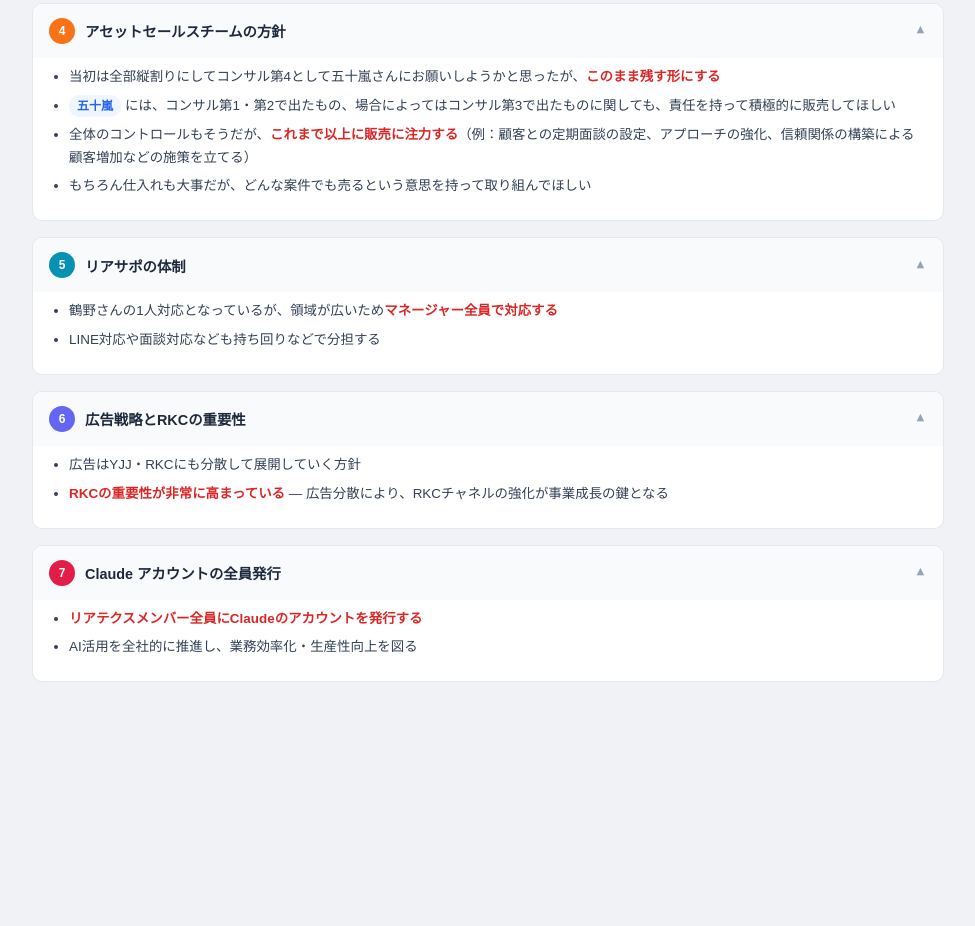
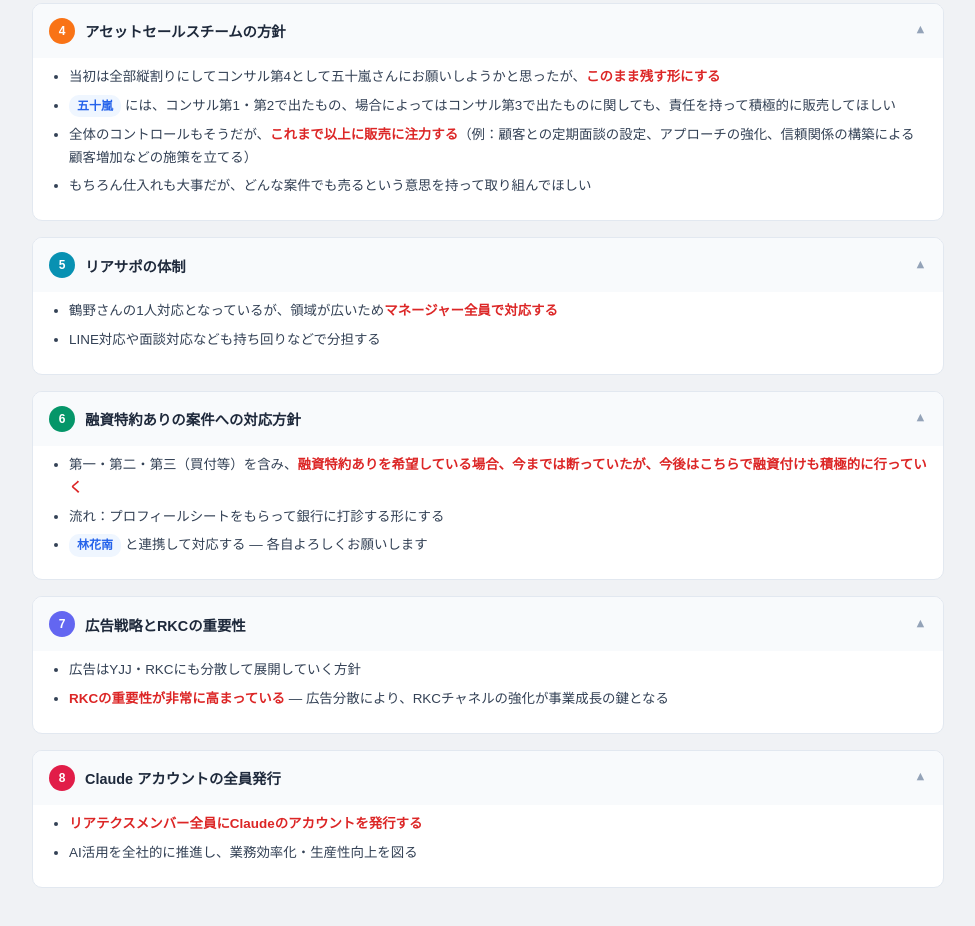
Before and after one commit to satsuma-wq/seat-planner, a website: page index.html in a window 1280 px wide. Shown: the part 1299-2225 px from the top of the page, without its empty margins (152-1127 px from the left). Before the commit the page ends 2061 px from the top, so only its background shows below. Drawn offline with Linux system fonts and the light colour scheme.

Commit message:
add: 融資特約あり案件への積極対応方針をアジェンダに追加

```diff
--- a/index.html
+++ b/index.html
@@ -397,7 +397,22 @@
 
     <li class="agenda-item open">
       <div class="agenda-item-header" onclick="this.parentElement.classList.toggle('open')">
-        <div class="agenda-num" style="background:#6366f1">6</div>
+        <div class="agenda-num" style="background:#059669">6</div>
+        <div class="agenda-title">融資特約ありの案件への対応方針</div>
+        <div class="agenda-toggle">▼</div>
+      </div>
+      <div class="agenda-body">
+        <ul>
+          <li>第一・第二・第三（買付等）を含み、<span class="key-point">融資特約ありを希望している場合、今までは断っていたが、今後はこちらで融資付けも積極的に行っていく</span></li>
+          <li>流れ：プロフィールシートをもらって銀行に打診する形にする</li>
+          <li><span class="person-tag">林花南</span>と連携して対応する — 各自よろしくお願いします</li>
+        </ul>
+      </div>
+    </li>
+
+    <li class="agenda-item open">
+      <div class="agenda-item-header" onclick="this.parentElement.classList.toggle('open')">
+        <div class="agenda-num" style="background:#6366f1">7</div>
         <div class="agenda-title">広告戦略とRKCの重要性</div>
         <div class="agenda-toggle">▼</div>
       </div>
@@ -411,7 +426,7 @@
 
     <li class="agenda-item open">
       <div class="agenda-item-header" onclick="this.parentElement.classList.toggle('open')">
-        <div class="agenda-num" style="background:#e11d48">7</div>
+        <div class="agenda-num" style="background:#e11d48">8</div>
         <div class="agenda-title">Claude アカウントの全員発行</div>
         <div class="agenda-toggle">▼</div>
       </div>
```
